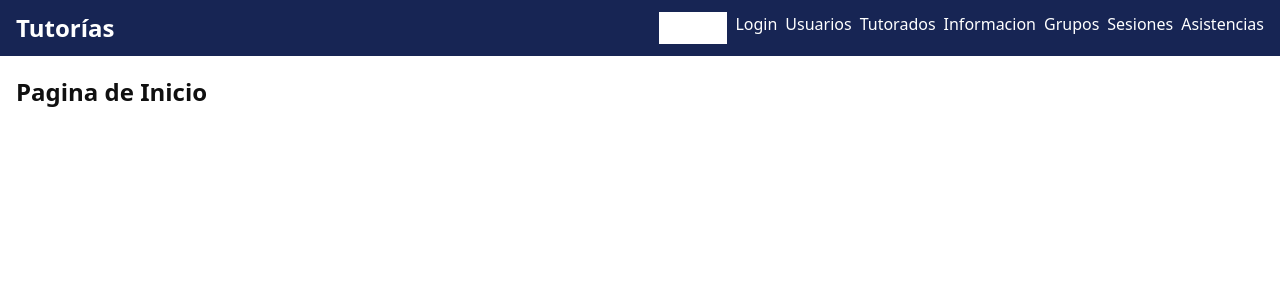
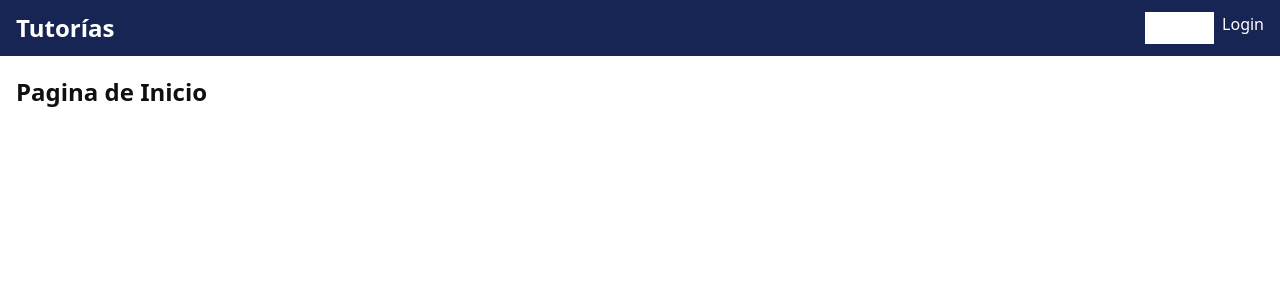
Before and after one commit to Zaidarv/proyecto-tutorias, a React (Vite) app in the folder frontend/: page / in a window 1280 px wide. Shown: the top 300 px of the page. Built offline with nearby package versions, Linux system fonts and the light colour scheme.

Commit message:
Protected routes

```diff
--- a/frontend/src/App.jsx
+++ b/frontend/src/App.jsx
@@ -1,8 +1,10 @@
 import React from "react";
 import { Routes, Route } from "react-router-dom";
+import { useAuth } from "./context/AuthContext";
 
 import Navbar from "./components/navbar/Navbar";
 import { Container } from "./components/ui";
+import { ProtectedRoute } from "./components/ui/ProtectedRoute";
 
 import InicioPage from "./pages/InicioPage";
 import LoginPage from "./pages/LoginPage";
@@ -15,19 +17,34 @@ import AsistenciasPage from "./pages/AsistenciasPage";
 import NotFound from "./pages/NotFound";
 
 function App() {
+  const { isAuth } = useAuth();
+  console.log(isAuth);
+
   return (
     <>
       <Navbar />
       <Container className="py-5">
         <Routes>
+          <Route
+            element={
+              <ProtectedRoute isAllowed={!isAuth} redirectTo="/usuarios" />
+            }
+          >
             <Route path="/" element={<InicioPage />} />
             <Route path="/login" element={<LoginPage />} />
+            {/* <Route path="/informacion" element={<InformacionPage />} /> */}
+          </Route>
+
+          <Route
+            element={<ProtectedRoute isAllowed={isAuth} redirectTo="/login" />}
+          >
             <Route path="/usuarios" element={<UsuariosPage />} />
             <Route path="/tutorados" element={<TutoradosPage />} />
-          <Route path="/informacion" element={<InformacionPage />} />
             <Route path="/grupos" element={<GruposPage />} />
             <Route path="/sesiones" element={<SesionesPage />} />
             <Route path="/asistencias" element={<AsistenciasPage />} />
+          </Route>
+
           <Route path="*" element={<NotFound />} />
         </Routes>
       </Container>
--- a/frontend/src/components/navbar/Navbar.jsx
+++ b/frontend/src/components/navbar/Navbar.jsx
@@ -1,10 +1,12 @@
 import React from "react";
 import { Link, useLocation } from "react-router-dom";
-import { navigation } from "./navigation";
+import { publicRoutes, privateRoutes } from "./navigation";
 import { Container } from "../ui/Container";
+import { useAuth } from "../../context/AuthContext";
 
 function Navbar() {
   const location = useLocation();
+  const { isAuth, logout } = useAuth();
 
   return (
     <nav className=" bg-blue-950">
@@ -14,7 +16,9 @@ function Navbar() {
         </Link>
 
         <ul className=" flex gap-x-2">
-          {navigation.map(({ name, href }) => (
+          {isAuth ? (
+            <>
+              {privateRoutes.map(({ name, href }) => (
                 <li
                   className={` text-white ${
                     location.pathname === href &&
@@ -25,6 +29,28 @@ function Navbar() {
                   <Link to={href}>{name}</Link>
                 </li>
               ))}
+              <li
+                className=" text-white"
+                onClick={() => {
+                  logout();
+                }}
+              >
+                Logout
+              </li>
+            </>
+          ) : (
+            publicRoutes.map(({ name, href }) => (
+              <li
+                className={` text-white ${
+                  location.pathname === href &&
+                  "bg-white px-3 py-1 text-blue-950 font-bold"
+                }`}
+                key={href}
+              >
+                <Link to={href}>{name}</Link>
+              </li>
+            ))
+          )}
         </ul>
       </Container>
     </nav>
--- a/frontend/src/components/navbar/navigation.js
+++ b/frontend/src/components/navbar/navigation.js
@@ -1,6 +1,9 @@
-export const navigation = [
+export const publicRoutes = [
   { name: "Inicio", href: "/", current: true },
   { name: "Login", href: "/login", current: false },
+];
+
+export const privateRoutes = [
   { name: "Usuarios", href: "/usuarios", current: false },
   { name: "Tutorados", href: "/tutorados", current: false },
   { name: "Informacion", href: "/informacion", current: false },
--- /dev/null
+++ b/frontend/src/components/ui/ProtectedRoute.jsx
@@ -0,0 +1,9 @@
+import { Navigate, Outlet } from "react-router-dom";
+
+export const ProtectedRoute = ({ redirectTo, isAllowed, children }) => {
+  if (!isAllowed) {
+    return <Navigate to={redirectTo} replace />;
+  }
+
+  return children ? children : <Outlet />;
+};
--- a/frontend/src/context/AuthContext.jsx
+++ b/frontend/src/context/AuthContext.jsx
@@ -24,7 +24,7 @@ export function AuthProvider({ children }) {
       setIsAuth(true);
       return res.data;
     } catch (error) {
-      console.log(error);
+      // console.log(error);
       if (Array.isArray(error.response.data)) {
         return setErrors(error.response.data);
       }
@@ -33,17 +33,23 @@ export function AuthProvider({ children }) {
     }
   };
 
+  const logout = async () => {
+    await axios.post("/logout");
+    setUser(null);
+    setIsAuth(false);
+  };
+
   useEffect(() => {
     if (Cookie.get("token")) {
       axios
         .get("/profile")
         .then((res) => {
-          console.log(res.data);
+          // console.log(res.data);
           setUser(res.data);
           setIsAuth(true);
         })
         .catch((err) => {
-          console.log(err);
+          // console.log(err);
           setUser(null);
           setIsAuth(false);
         });
@@ -57,6 +63,7 @@ export function AuthProvider({ children }) {
         isAuth,
         errors,
         login,
+        logout,
       }}
     >
       {children}
--- a/frontend/src/pages/InicioPage.jsx
+++ b/frontend/src/pages/InicioPage.jsx
@@ -3,7 +3,7 @@ import { useAuth } from "../context/AuthContext";
 
 function InicioPage() {
   const data = useAuth();
-  console.log(data);
+  // console.log(data);
 
   return (
     <div>
```
Lines whose indentation alone changed are shown as unchanged.
